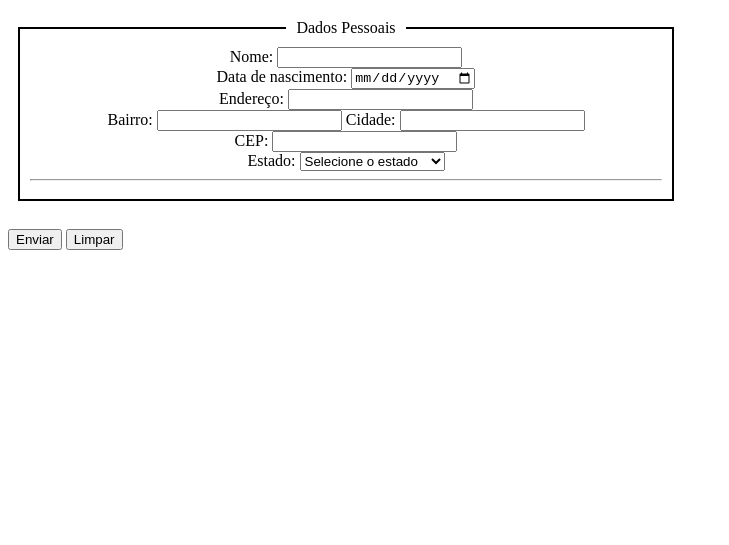
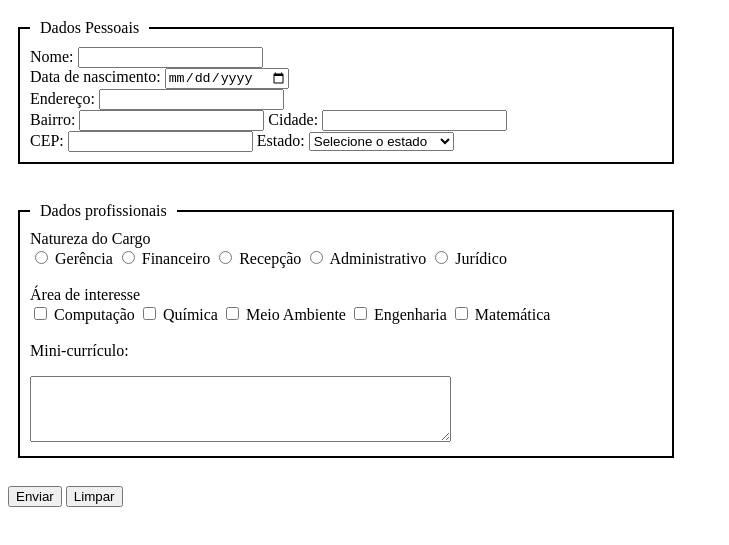
Before and after one commit to esthefanysouza/web1, a plain HTML site: page projeto 3/formulario2.html in a window 1280 px wide. Shown: the part 61-606 px from the top of the page, without its empty margins (0-729 px from the left). Drawn offline with Linux system fonts and the light colour scheme.

Commit message:
Update formulario2.html

```diff
--- a/projeto 3/formulario2.html
+++ b/projeto 3/formulario2.html
@@ -6,7 +6,6 @@
     <title>Formulário com Título</title>
     <style>
         fieldset {
-            text-align: center;
             width: 50%;
             border: 2px solid #000;
             padding: 10px;
@@ -35,7 +34,7 @@
             <label for="iptCid">Cidade: </label>
             <input type="text" id="iptCid"> <br>
             <label for="iptCep">CEP: </label>
-            <input type="text" id="iptCep"> <br>
+            <input type="text" id="iptCep">
 
             <label for="slcEstado">Estado: </label>
             <select id="slcEstado" name="estado" >
@@ -67,7 +66,63 @@
             <option value="SP">São Paulo</option>
             <option value="SE">Sergipe</option>
             <option value="TO">Tocantins</option>
-        </select> <br> <hr>
+        </select> <br>
+        </form>
+    </fieldset>
+    <br>
+    <style>
+        fieldset {
+            width: 50%;
+            border: 2px solid #000;
+            padding: 10px;
+            margin: 10px;
+        }
+        legend {
+            padding: 0 10px;
+            font-weight: lighter;
+        }
+    </style>
+</head>
+<body>
+<div>
+    <fieldset>
+        <legend>Dados profissionais</legend>
+        <form>
+            Natureza do Cargo
+            <br>
+            <input type="radio" id="iptCargoG" name="iptCargo">
+            <label for="iptCargoG"> Gerência </label>
+            <input type="radio" id="iptCargoF" name="iptCargo">
+            <label for="iptCargoF"> Financeiro </label>
+            <input type="radio" id="iptCargoR" name="iptCargo">
+            <label for="iptCargoR"> Recepção </label>
+            <input type="radio" id="iptCargoA" name="iptCargo">
+            <label for="iptCargoA"> Administrativo </label>
+            <input type="radio" id="iptCargoJ" name="iptCargo">
+            <label for="iptCargoJ"> Jurídico </label>
+            <br><br>
+
+            Área de interesse
+            <br>
+            <input type="checkbox" id="iptInteresse1" name="iptInteresse1" value="Computação">
+            <label for="iptInteresse1"> Computação </label>
+
+            <input type="checkbox" id="iptInteresse2" name="iptInteresse2" value="Química">
+            <label for="iptInteresse2"> Química </label>
+
+            <input type="checkbox" id="iptInteresse3" name="iptInteresse3" value="Meio Ambiente">
+            <label for="iptInteresse3"> Meio Ambiente </label>
+
+            <input type="checkbox" id="iptInteresse4" name="iptInteresse4" value="Engenharia">
+            <label for="iptInteresse4"> Engenharia </label>
+
+            <input type="checkbox" id="iptInteresse5" name="iptInteresse5" value="Matemática">
+            <label for="iptInteresse5"> Matemática </label><br><br>
+
+            <label for="txtComentarios">Mini-currículo: </label></p>
+            <textarea id="txtComentarios" name="txtComentarios" rows="4" cols="50"> </textarea>
+
+        </select> <br>
         </form>
     </fieldset>
     <br>
```
